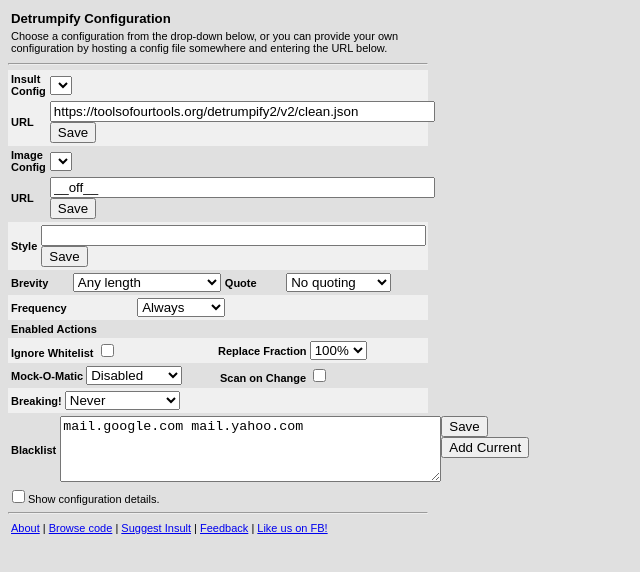
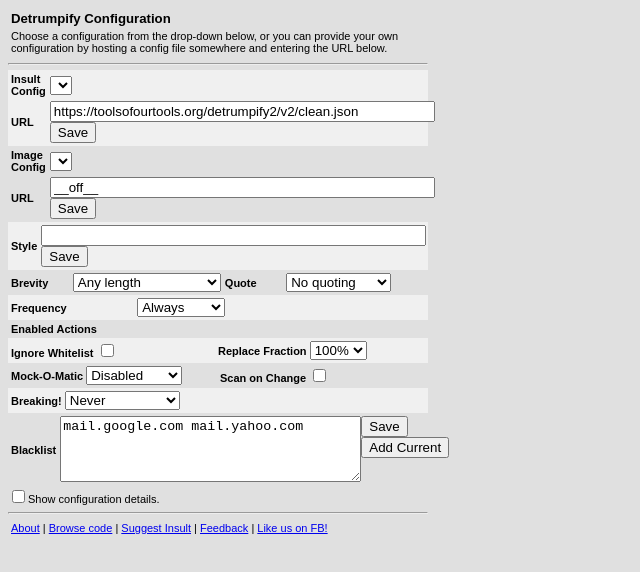
Before and after one commit to djacobow/detrumpify, a browser extension: page options.html in a window 1280 px wide. Shown: the whole page, without its empty margins (0-640 px from the left). Drawn offline with Linux system fonts and the light colour scheme.

Commit message:
make blacklist window a bit smaller

```diff
--- a/options.html
+++ b/options.html
@@ -326,7 +326,7 @@
                 <td style="width: 90%;">
                     <div class="tooltip" style="display: flex;">
                         <div>
-                            <textarea type="text" id="user_blacklist" cols="45" rows="4"></textarea>
+                            <textarea type="text" id="user_blacklist" cols="35" rows="4"></textarea>
                         </div>
                         <div style="flex-grow: 1;">
                             <input type="button" value="Save" id="blacklist_save_button">
```
